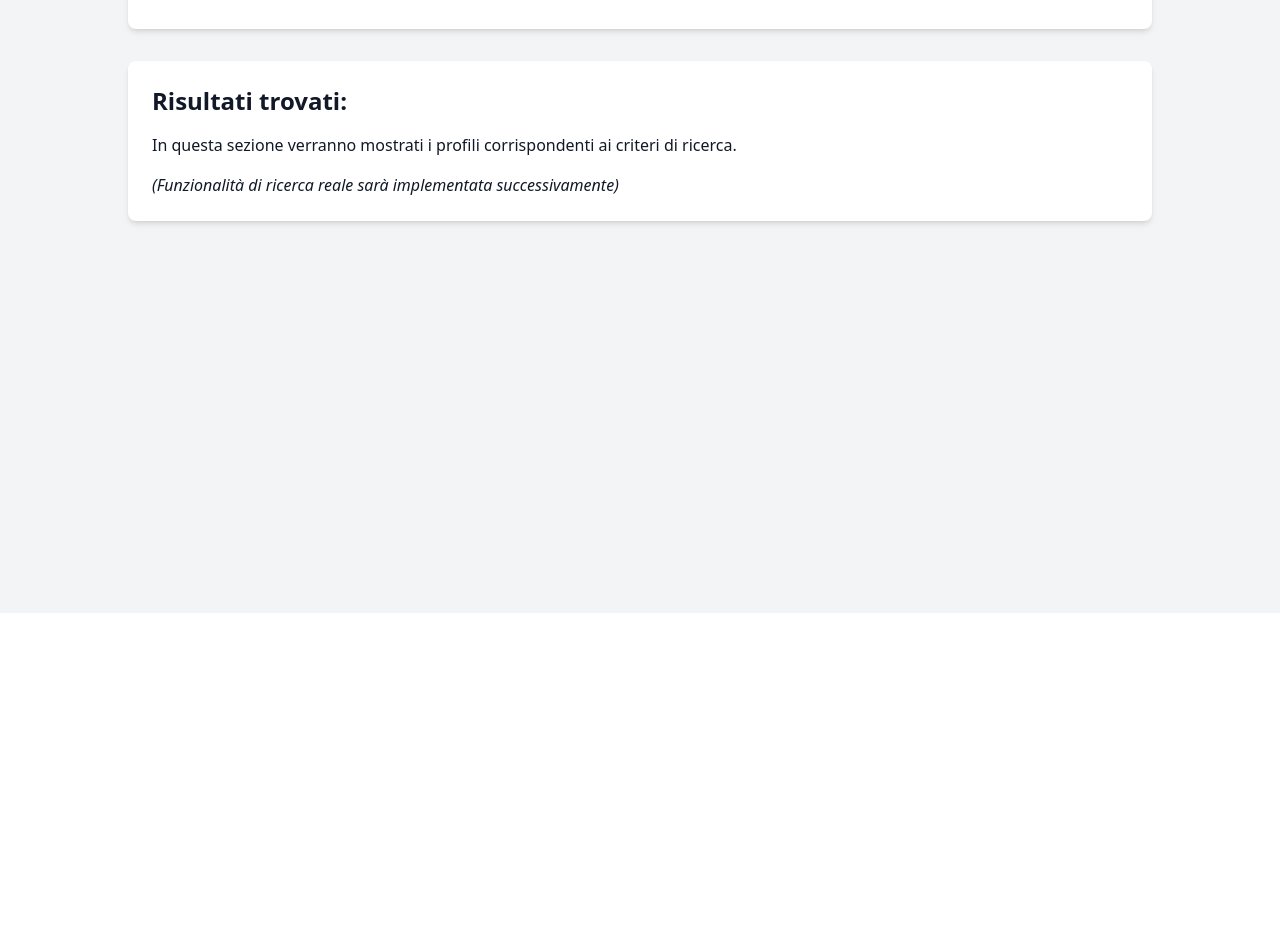
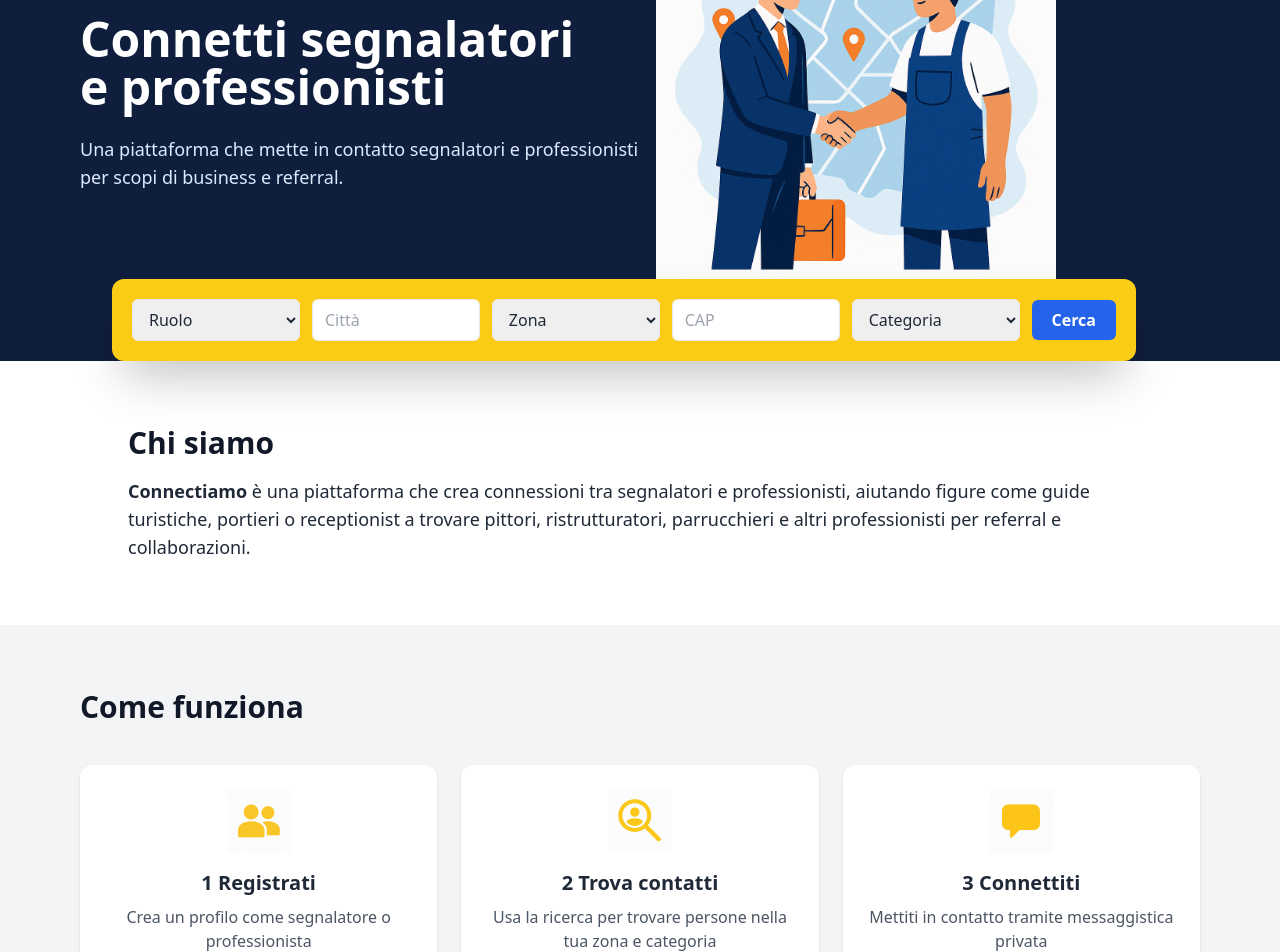
Before and after one commit to ilfrusciante/Connectiamo-website, a Next.js app: page /search-results in a window 1280 px wide. Shown: the part 240-1192 px from the top of the page. Before the commit the page ends 853 px from the top, so only its background shows below. Built offline with nearby package versions, Linux system fonts and the light colour scheme.

Commit message:
Update search-results.js

```diff
--- a/pages/search-results.js
+++ b/pages/search-results.js
@@ -1,49 +1,176 @@
+import Head from 'next/head';
+import Image from 'next/image';
+import { useState } from 'react';
 import { useRouter } from 'next/router';
-import Head from 'next/head';
 
-export default function SearchResults() {
+export default function Home() {
   const router = useRouter();
-  const { role, city, zone, cap, category } = router.query;
+  const [role, setRole] = useState('');
+  const [city, setCity] = useState('');
+  const [zone, setZone] = useState('');
+  const [cap, setCap] = useState('');
+  const [category, setCategory] = useState('');
+  const [error, setError] = useState('');
 
-  const filters = [
-    { label: 'Ruolo', value: role },
-    { label: 'Città', value: city },
-    { label: 'Zona', value: zone },
-    { label: 'CAP', value: cap },
-    { label: 'Categoria', value: category },
-  ];
+  const handleSearch = () => {
+    if (!role || !city) {
+      setError('Per favore, seleziona sia il ruolo che la città.');
+      return;
+    }
+    setError('');
+    router.push(`/search-results?role=${role}&city=${city}&zone=${zone}&cap=${cap}&category=${category}`);
+  };
 
   return (
     <>
       <Head>
-        <title>Risultati Ricerca - Connectiamo</title>
+        <title>Connectiamo</title>
       </Head>
 
-      <main className="bg-gray-100 min-h-screen py-12 px-6 md:px-20 text-gray-900">
-        <div className="max-w-5xl mx-auto space-y-8">
-          <h1 className="text-4xl font-bold mb-6 text-center">Risultati della ricerca</h1>
+      <main className="bg-white text-gray-900">
 
-          {/* Parametri selezionati */}
-          <div className="bg-white rounded-lg shadow-md p-6 space-y-4">
-            <h2 className="text-2xl font-semibold">Filtri applicati:</h2>
-            <ul className="list-disc pl-6 space-y-2">
-              {filters
-                .filter(filter => filter.value) // Mostra solo se il valore esiste
-                .map((filter, index) => (
-                  <li key={index}>
-                    <strong>{filter.label}:</strong> {filter.value}
-                  </li>
-                ))}
-            </ul>
+        {/* HERO SECTION */}
+        <section className="bg-[#0f1e3c] text-white pt-20 pb-12 px-6 md:px-20 relative overflow-visible">
+          <div className="max-w-7xl mx-auto flex flex-col md:flex-row items-center justify-between relative z-10">
+
+            {/* Testo */}
+            <div className="md:w-1/2 space-y-6 z-10">
+              <h1 className="text-4xl md:text-5xl font-bold leading-tight">
+                Connetti segnalatori <br /> e professionisti
+              </h1>
+              <p className="text-lg text-blue-100">
+                Una piattaforma che mette in contatto segnalatori e professionisti per scopi di business e referral.
+              </p>
+            </div>
+
+            {/* Immagine */}
+            <div className="md:w-1/2 mt-10 md:mt-0 relative h-[300px] md:h-[420px] z-0 md:pl-4">
+              <Image
+                src="/images/connect-hero.png"
+                alt="Professionisti"
+                width={400}
+                height={600}
+                className="rounded-lg"
+                priority
+              />
+            </div>
           </div>
 
-          {/* Risultati trovati */}
-          <div className="bg-white rounded-lg shadow-md p-6 space-y-4">
-            <h2 className="text-2xl font-semibold">Risultati trovati:</h2>
-            <p>In questa sezione verranno mostrati i profili corrispondenti ai criteri di ricerca.</p>
-            <p><em>(Funzionalità di ricerca reale sarà implementata successivamente)</em></p>
+          {/* BARRA DI RICERCA */}
+          <div className="w-full max-w-6xl px-4 md:px-0 md:absolute md:left-1/2 md:transform md:-translate-x-1/2 md:translate-y-4 md:bottom-4 z-20">
+            <div className="bg-yellow-400 rounded-xl shadow-2xl flex flex-col md:flex-row items-center gap-3 md:gap-3 p-4 md:p-5 md:w-[95%] md:ml-0 md:translate-x-12 mt-6 md:mt-0 max-w-5xl mx-auto">
+
+              <select
+                value={role}
+                onChange={(e) => setRole(e.target.value)}
+                className="flex-1 px-3 py-2 rounded-md border text-gray-800 w-full focus:ring focus:ring-yellow-300"
+              >
+                <option value="">Ruolo</option>
+                <option value="Professionista">Professionista</option>
+                <option value="Connector">Connector</option>
+              </select>
+
+              <input
+                type="text"
+                value={city}
+                onChange={(e) => setCity(e.target.value)}
+                placeholder="Città"
+                className="flex-1 px-3 py-2 rounded-md border text-gray-800 w-full focus:ring focus:ring-yellow-300"
+              />
+
+              <select
+                value={zone}
+                onChange={(e) => setZone(e.target.value)}
+                className="flex-1 px-3 py-2 rounded-md border text-gray-800 w-full focus:ring focus:ring-yellow-300"
+              >
+                <option value="">Zona</option>
+                <option value="Centro">Centro</option>
+                <option value="Nord">Nord</option>
+                <option value="Sud">Sud</option>
+                <option value="Est">Est</option>
+                <option value="Ovest">Ovest</option>
+              </select>
+
+              <input
+                type="text"
+                value={cap}
+                onChange={(e) => setCap(e.target.value)}
+                placeholder="CAP"
+                className="flex-1 px-3 py-2 rounded-md border text-gray-800 w-full focus:ring focus:ring-yellow-300"
+              />
+
+              <select
+                value={category}
+                onChange={(e) => setCategory(e.target.value)}
+                className="flex-1 px-3 py-2 rounded-md border text-gray-800 w-full focus:ring focus:ring-yellow-300"
+              >
+                <option value="">Categoria</option>
+                <option value="Edilizia">Edilizia</option>
+                <option value="Benessere">Benessere</option>
+                <option value="Tecnologie">Tecnologie</option>
+                <option value="Servizi personali">Servizi personali</option>
+                <option value="Servizi aziendali">Servizi aziendali</option>
+                <option value="Altro">Altro</option>
+              </select>
+
+              <button
+                onClick={handleSearch}
+                className="bg-blue-600 hover:bg-blue-700 text-white font-semibold px-5 py-2 rounded-md w-full md:w-auto transition"
+              >
+                Cerca
+              </button>
+            </div>
+
+            {/* Messaggio di errore */}
+            {error && (
+              <div className="text-red-600 font-semibold mt-3 text-center">
+                {error}
+              </div>
+            )}
           </div>
-        </div>
+        </section>
+
+        {/* CHI SIAMO */}
+        <section className="py-16 px-6 md:px-20 bg-white">
+          <div className="max-w-5xl mx-auto space-y-4">
+            <h2 className="text-3xl font-bold">Chi siamo</h2>
+            <p className="text-gray-800 text-lg">
+              <strong>Connectiamo</strong> è una piattaforma che crea connessioni tra segnalatori e professionisti, aiutando figure come guide turistiche, portieri o receptionist a trovare pittori, ristrutturatori, parrucchieri e altri professionisti per referral e collaborazioni.
+            </p>
+          </div>
+        </section>
+
+        {/* COME FUNZIONA */}
+        <section className="bg-gray-100 py-16 px-6 md:px-20">
+          <div className="max-w-6xl mx-auto">
+            <h2 className="text-3xl font-bold mb-10">Come funziona</h2>
+            <div className="grid grid-cols-1 md:grid-cols-3 gap-6">
+
+              {/* Step 1 */}
+              <div className="bg-white p-6 rounded-xl shadow text-center">
+                <Image src="/images/step1-registrati.png" alt="Registrati" width={64} height={64} className="mx-auto mb-4" />
+                <h3 className="text-xl font-semibold mb-2 text-gray-800">1 Registrati</h3>
+                <p className="text-gray-600 text-base">Crea un profilo come segnalatore o professionista</p>
+              </div>
+
+              {/* Step 2 */}
+              <div className="bg-white p-6 rounded-xl shadow text-center">
+                <Image src="/images/step2-trova.png" alt="Trova contatti" width={64} height={64} className="mx-auto mb-4" />
+                <h3 className="text-xl font-semibold mb-2 text-gray-800">2 Trova contatti</h3>
+                <p className="text-gray-600 text-base">Usa la ricerca per trovare persone nella tua zona e categoria</p>
+              </div>
+
+              {/* Step 3 */}
+              <div className="bg-white p-6 rounded-xl shadow text-center">
+                <Image src="/images/step3-connetti.png" alt="Connettiti" width={64} height={64} className="mx-auto mb-4" />
+                <h3 className="text-xl font-semibold mb-2 text-gray-800">3 Connettiti</h3>
+                <p className="text-gray-600 text-base">Mettiti in contatto tramite messaggistica privata</p>
+              </div>
+
+            </div>
+          </div>
+        </section>
+
       </main>
     </>
   );
```
